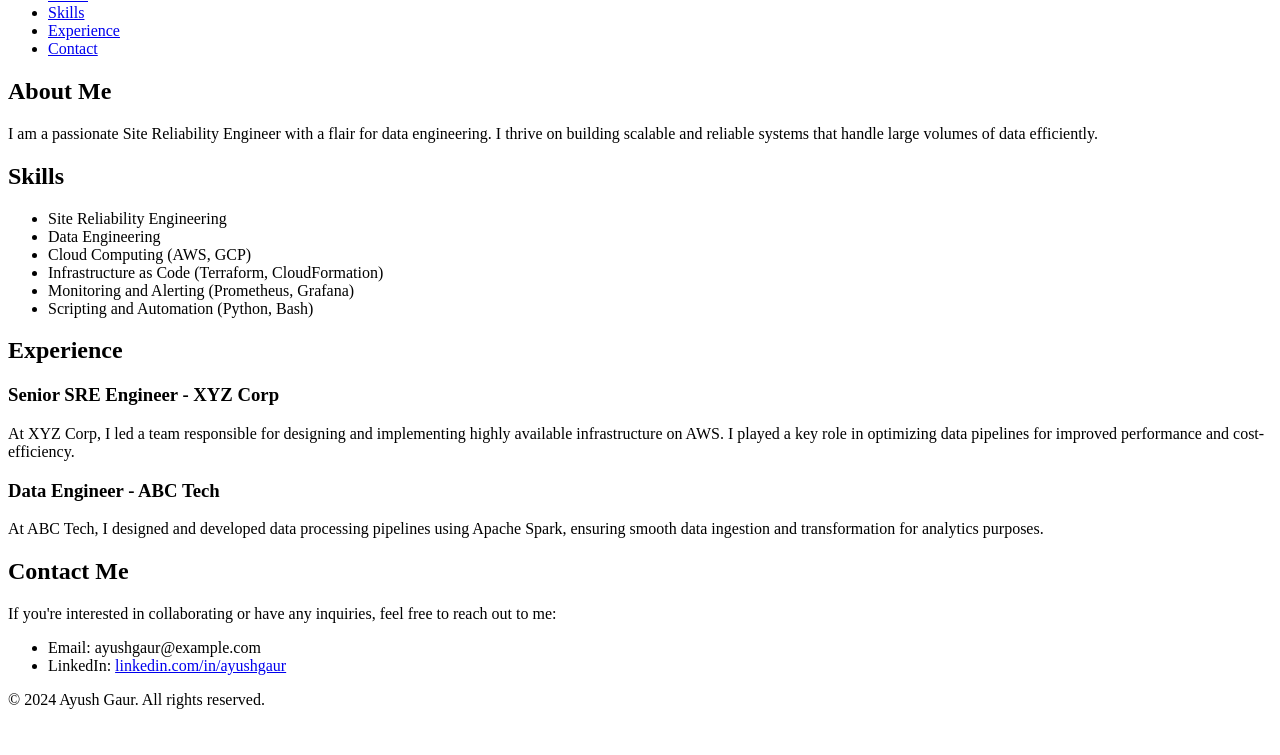
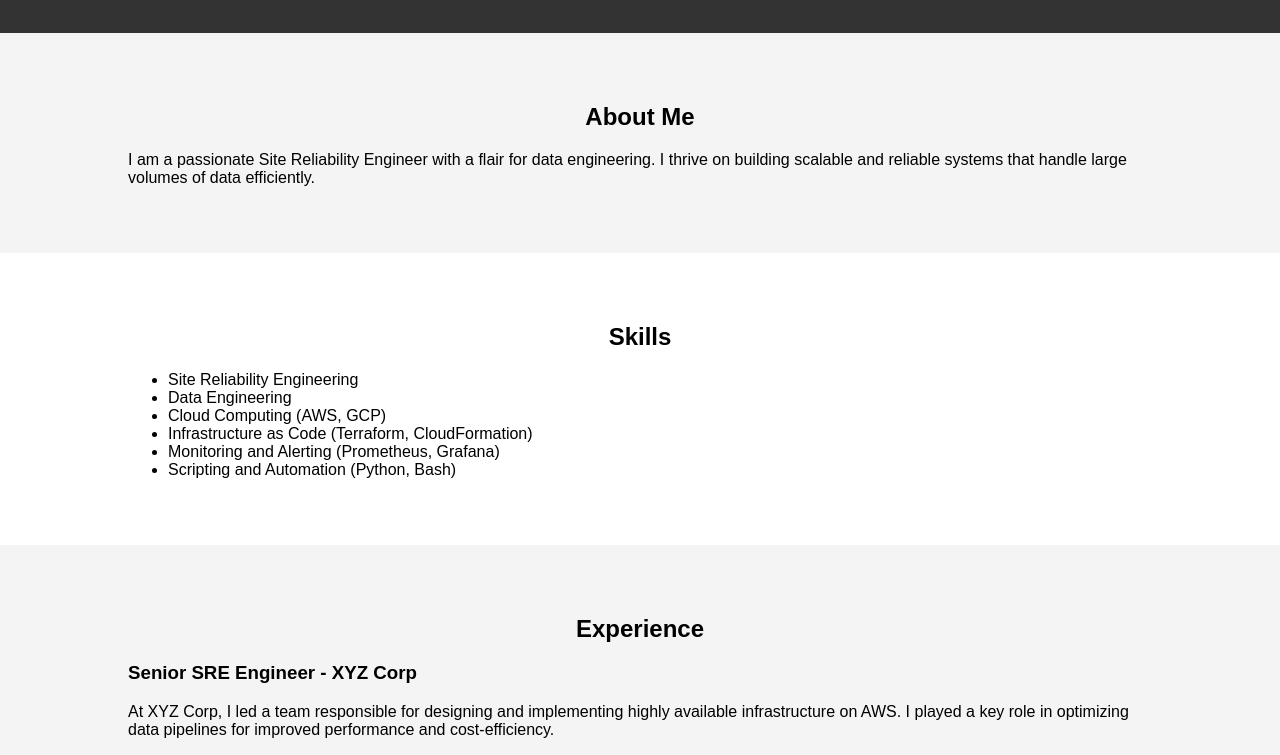
Before and after one commit to Ayush37/ayushgaur.com, a plain HTML site: page index.html in a window 1280 px wide. Shown: the part 94-849 px from the top of the page. Before the commit the page ends 819 px from the top, so only its background shows below. Drawn offline with Linux system fonts and the light colour scheme.

Commit message:
[Adding UI changes]

```diff
--- a/index.html
+++ b/index.html
@@ -4,10 +4,69 @@
   <meta charset="UTF-8">
   <meta name="viewport" content="width=device-width, initial-scale=1.0">
   <title>Ayush Gaur - SRE Engineer</title>
-  <link rel="stylesheet" href="styles.css">
+  <style>
+    body {
+      font-family: Arial, sans-serif;
+      margin: 0;
+      padding: 0;
+    }
+
+    .container {
+      width: 80%;
+      margin: 0 auto;
+    }
+
+    header {
+      background-color: #333;
+      color: #fff;
+      padding: 20px 0;
+    }
+
+    header h1 {
+      margin: 0;
+    }
+
+    nav ul {
+      list-style-type: none;
+    }
+
+    nav ul li {
+      display: inline;
+      margin-right: 20px;
+    }
+
+    nav ul li a {
+      text-decoration: none;
+      color: #fff;
+    }
+
+    section {
+      padding: 50px 0;
+    }
+
+    .bg-light {
+      background-color: #f4f4f4;
+    }
+
+    section h2 {
+      text-align: center;
+    }
+
+    footer {
+      background-color: #333;
+      color: #fff;
+      text-align: center;
+      padding: 20px 0;
+    }
+
+    footer p {
+      margin: 0;
+    }
+  </style>
 </head>
 <body>
   <header>
+    <div class="container">
       <h1>Ayush Gaur</h1>
       <nav>
         <ul>
@@ -17,14 +76,18 @@
           <li><a href="#contact">Contact</a></li>
         </ul>
       </nav>
+    </div>
   </header>
 
-  <section id="about">
+  <section id="about" class="bg-light">
+    <div class="container">
       <h2>About Me</h2>
       <p>I am a passionate Site Reliability Engineer with a flair for data engineering. I thrive on building scalable and reliable systems that handle large volumes of data efficiently.</p>
+    </div>
   </section>
 
   <section id="skills">
+    <div class="container">
       <h2>Skills</h2>
       <ul>
         <li>Site Reliability Engineering</li>
@@ -34,9 +97,11 @@
         <li>Monitoring and Alerting (Prometheus, Grafana)</li>
         <li>Scripting and Automation (Python, Bash)</li>
       </ul>
+    </div>
   </section>
 
-  <section id="experience">
+  <section id="experience" class="bg-light">
+    <div class="container">
       <h2>Experience</h2>
       <article>
         <h3>Senior SRE Engineer - XYZ Corp</h3>
@@ -46,19 +111,24 @@
         <h3>Data Engineer - ABC Tech</h3>
         <p>At ABC Tech, I designed and developed data processing pipelines using Apache Spark, ensuring smooth data ingestion and transformation for analytics purposes.</p>
       </article>
+    </div>
   </section>
 
   <section id="contact">
+    <div class="container">
       <h2>Contact Me</h2>
       <p>If you're interested in collaborating or have any inquiries, feel free to reach out to me:</p>
       <ul>
-      <li>Email: ayushgaur@example.com</li>
+        <li>Email: gaurayush6@gmail.com</li>
         <li>LinkedIn: <a href="https://www.linkedin.com/in/ayushgaur">linkedin.com/in/ayushgaur</a></li>
       </ul>
+    </div>
   </section>
 
   <footer>
+    <div class="container">
       <p>&copy; 2024 Ayush Gaur. All rights reserved.</p>
+    </div>
   </footer>
 </body>
 </html>
```
Lines whose indentation alone changed are shown as unchanged.
